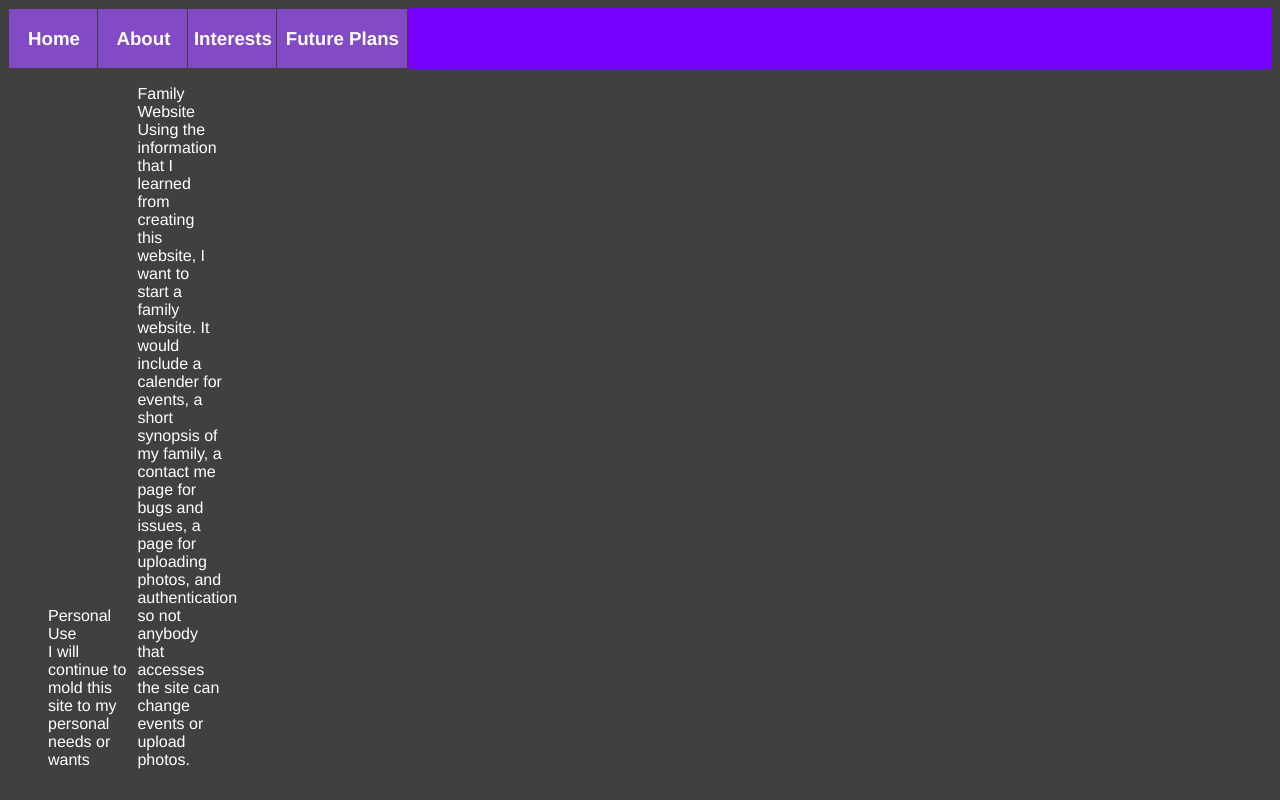
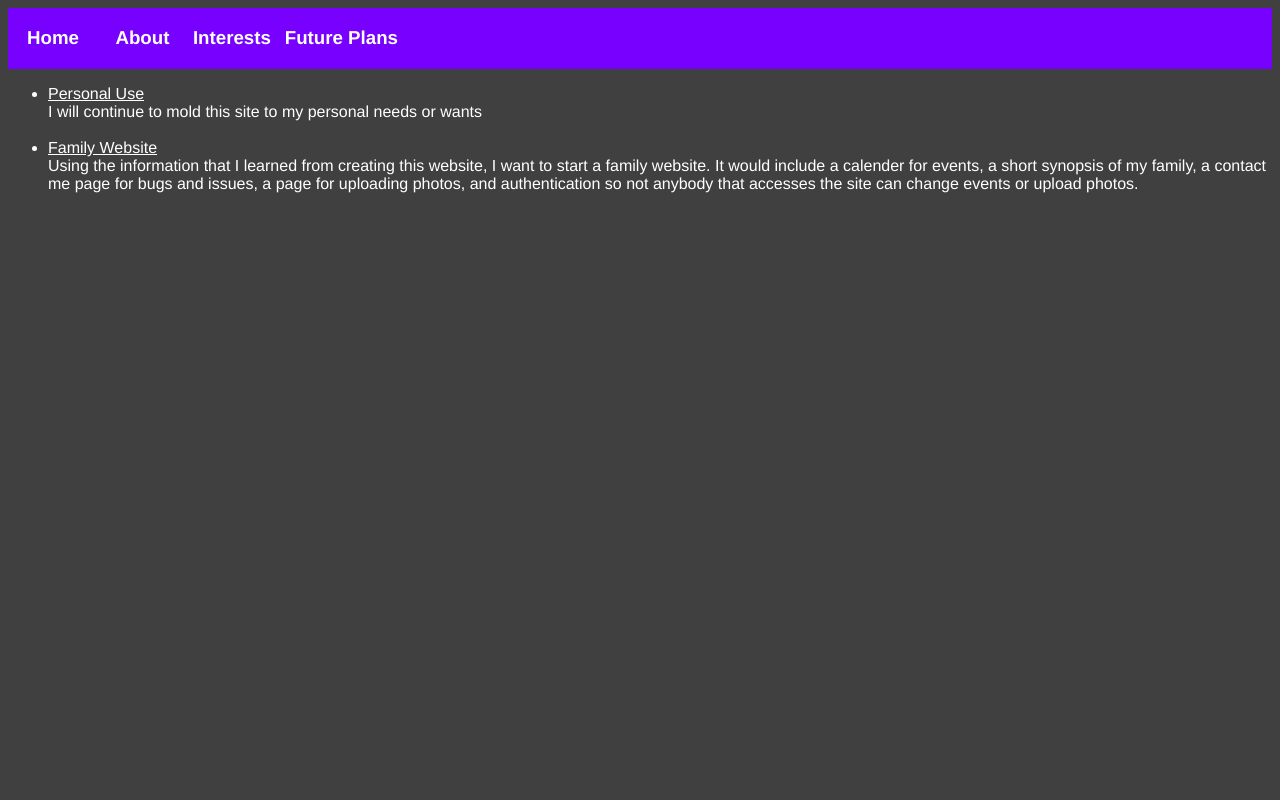
Before and after one commit to KNishijima/WebDevPortfolio, a plain HTML site: page future plans.html in a window 1280 px wide. Drawn offline with Linux system fonts and the light colour scheme.

Commit message:
small styling changes

```diff
--- a/demo.css
+++ b/demo.css
@@ -7,6 +7,7 @@ body {
 h1{
     text-align: center;
     display: block;
+    font-weight: 500;
 }
 
 .left-side {
@@ -47,7 +48,7 @@ div ul {
     padding: 0;
 }
 
-li {
+header li {
     display: inline-block;
     width: 85px;
 }
@@ -58,13 +59,12 @@ header a {
     width: 90px;
     text-decoration: none;
     text-align: center;
-    border: 1px solid rgb(65, 64, 64);
-    background-color: rgb(131, 74, 197);
+    background-color: rgb(119, 0, 255);
 }
 
 header a:hover {
     color: rgb(209, 208, 208);
-    background-color: rgb(108, 63, 160);
+    background-color: rgb(130, 34, 240);
 }
 
 #long-nav {
@@ -75,5 +75,9 @@ header h1 {
     text-align: center;
     float: right;
     margin: 10px 20px;
+}
 
+strong {
+    text-decoration: underline;
+    font-weight: normal;
 }
--- a/future plans.html
+++ b/future plans.html
@@ -32,14 +32,13 @@
 
         <ul>
             <li>
-                Personal Use
-                <br>
-                I will continue to mold this site to my personal needs or wants
+                <strong>Personal Use</strong>
+                <br>I will continue to mold this site to my personal needs or wants
             </li>
+            <br>
             <li>
-                Family Website
-                <br>
-                Using the information that I learned from creating this website, I want to start a family website. It would include a calender for events, a short synopsis of my family, a contact me page for bugs and issues, a page for uploading photos, and authentication so not anybody that accesses the site can change events or upload photos.
+                <strong>Family Website</strong>
+                <br>Using the information that I learned from creating this website, I want to start a family website. It would include a calender for events, a short synopsis of my family, a contact me page for bugs and issues, a page for uploading photos, and authentication so not anybody that accesses the site can change events or upload photos.
             </li>
         </ul>
     </body>
```
Also changed, not shown: asyncCalls.js (added, +19 -0 lines), objects.js (added, +16 -0 lines).
